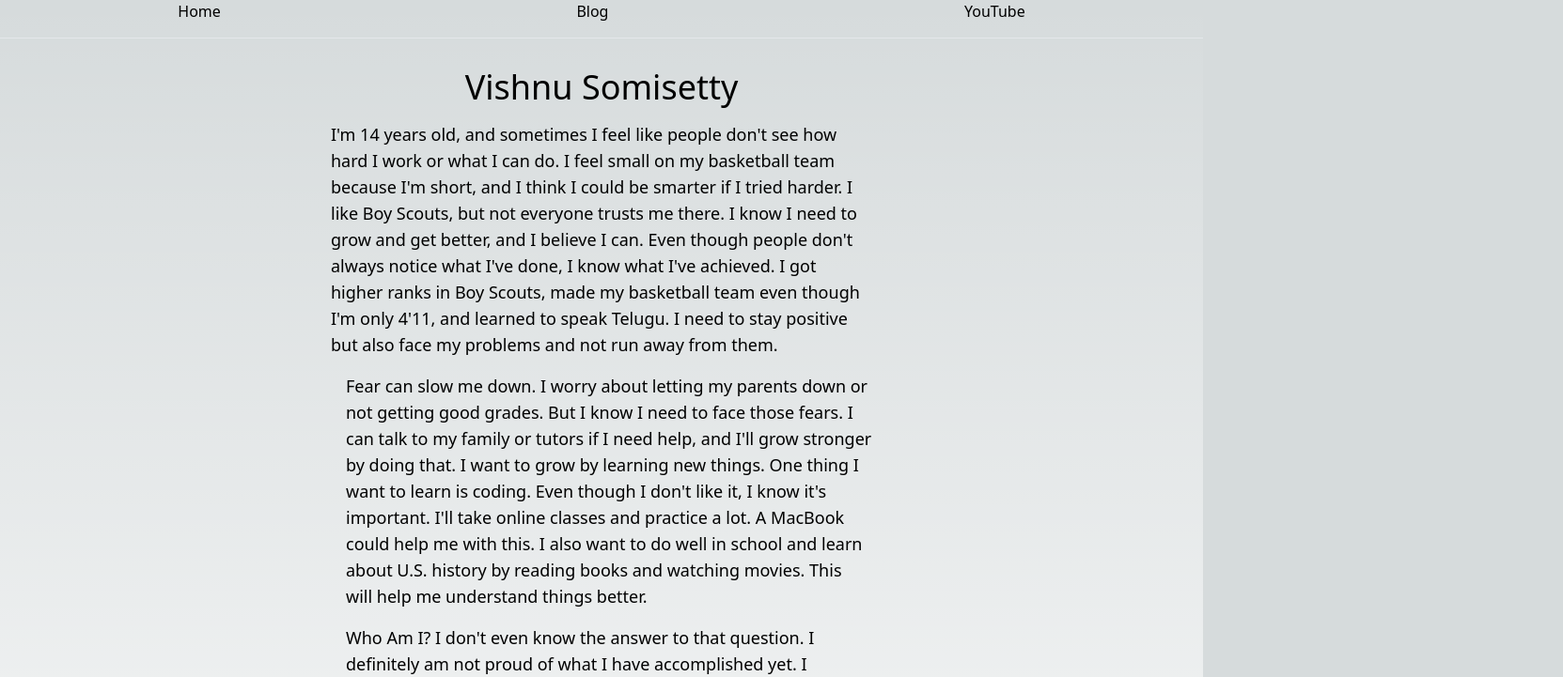
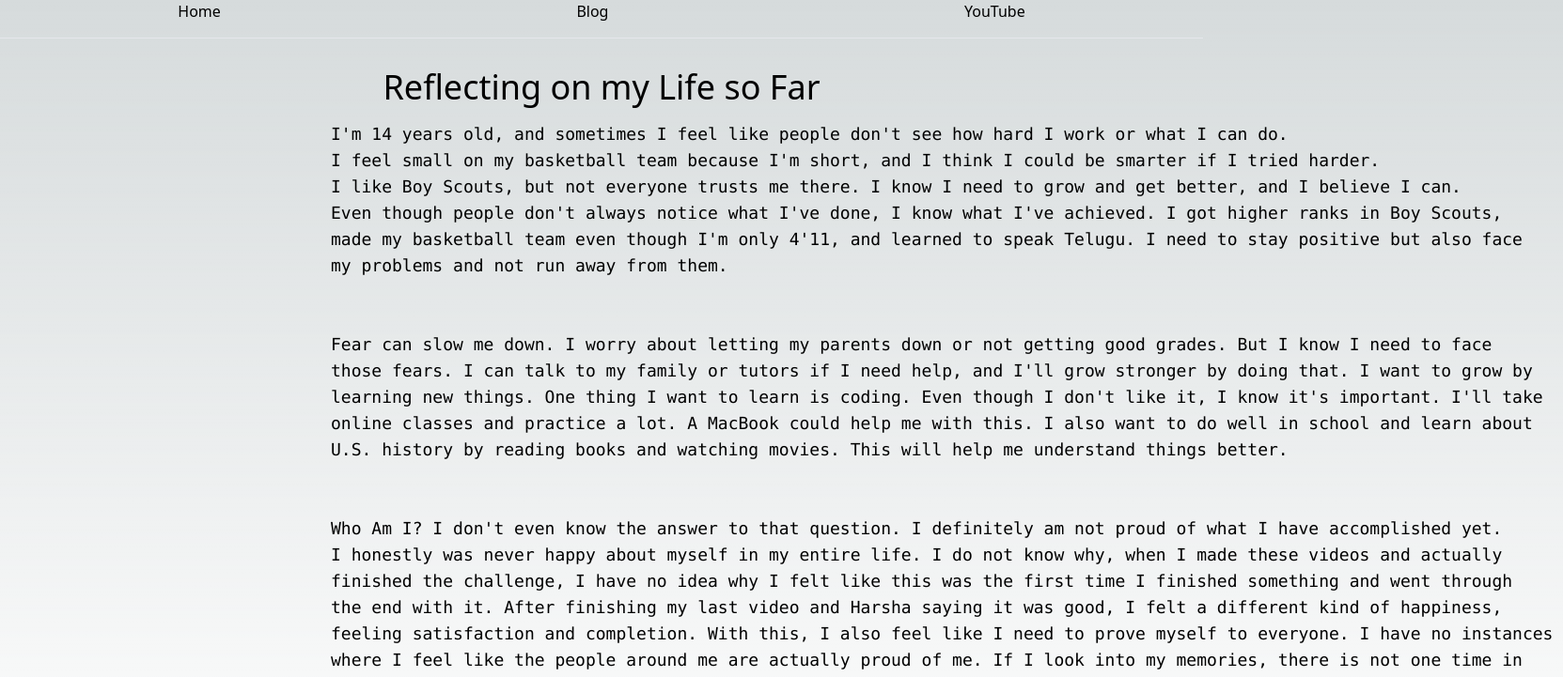
Before and after one commit to vishnusomisetty1/vishnu-website, a Next.js app: page /blog-post in a window 1280 px wide. Shown: the top 721 px of the page at 94% size, 1663 px wide, since content can reach past the window. Built offline with nearby package versions, Linux system fonts and the light colour scheme.

Commit message:
adding markdown attempt

```diff
--- a/src/pages/blog-post.tsx
+++ b/src/pages/blog-post.tsx
@@ -1,16 +1,43 @@
 import React from 'react';
 import NavBar from './NavBar';
+import ReactMarkdown from 'react-markdown';
 
 const BlogPost = () => {
+  const markdownContent = `
+    I'm 14 years old, and sometimes I feel like people don't see how hard I work or what I can do.
+    I feel small on my basketball team because I'm short, and I think I could be smarter if I tried harder.
+    I like Boy Scouts, but not everyone trusts me there. I know I need to grow and get better, and I believe I can.
+    Even though people don't always notice what I've done, I know what I've achieved. I got higher ranks in Boy Scouts,
+    made my basketball team even though I'm only 4'11, and learned to speak Telugu. I need to stay positive but also face
+    my problems and not run away from them.
+    \n
+    Fear can slow me down. I worry about letting my parents down or not getting good grades. But I know I need to face
+    those fears. I can talk to my family or tutors if I need help, and I'll grow stronger by doing that. I want to grow by
+    learning new things. One thing I want to learn is coding. Even though I don't like it, I know it's important. I'll take
+    online classes and practice a lot. A MacBook could help me with this. I also want to do well in school and learn about
+    U.S. history by reading books and watching movies. This will help me understand things better.
+    \n
+    Who Am I? I don't even know the answer to that question. I definitely am not proud of what I have accomplished yet.
+    I honestly was never happy about myself in my entire life. I do not know why, when I made these videos and actually
+    finished the challenge, I have no idea why I felt like this was the first time I finished something and went through
+    the end with it. After finishing my last video and Harsha saying it was good, I felt a different kind of happiness,
+    feeling satisfaction and completion. With this, I also feel like I need to prove myself to everyone. I have no instances
+    where I feel like the people around me are actually proud of me. If I look into my memories, there is not one time in
+    my life where I feel like my family is proud of me. I want to have the ability to do this one day. After all the things
+    they have done for me, I need to prove who I really can be. This is a question that will take me years to answer, I need
+    to realize who I really am. I will one day make everyone proud that I am who I am. One thing I also dislike is everyone
+    worried about how I will become. Everyone being worried also makes me worried about myself and all of the people around
+    me. That is one of the goals I have, for everyone to stop worrying about how I am right now. Making these videos showed
+    me that there is nothing I need to worry about yet.
+  `;
+
   return (
     <div className="text-center">
       <NavBar />
       <hr className="mt-4 mb-8" /> {/* Line under the navigation bar */}
-      <h1 className="text-4xl mb-4">Vishnu Somisetty</h1> {/* Title */}
+      <h1 className="text-4xl mb-4">Reflecting on my Life so Far</h1> {/* Title */}
       <div className="max-w-xl mx-auto text-lg text-left">
-        <p className="mb-4">I'm 14 years old, and sometimes I feel like people don't see how hard I work or what I can do. I feel small on my basketball team because I'm short, and I think I could be smarter if I tried harder. I like Boy Scouts, but not everyone trusts me there. I know I need to grow and get better, and I believe I can. Even though people don't always notice what I've done, I know what I've achieved. I got higher ranks in Boy Scouts, made my basketball team even though I'm only 4'11, and learned to speak Telugu. I need to stay positive but also face my problems and not run away from them.</p>
-        <p className="ml-4 mb-4">Fear can slow me down. I worry about letting my parents down or not getting good grades. But I know I need to face those fears. I can talk to my family or tutors if I need help, and I'll grow stronger by doing that. I want to grow by learning new things. One thing I want to learn is coding. Even though I don't like it, I know it's important. I'll take online classes and practice a lot. A MacBook could help me with this. I also want to do well in school and learn about U.S. history by reading books and watching movies. This will help me understand things better.</p>
-        <p className="ml-4 mb-4">Who Am I? I don't even know the answer to that question. I definitely am not proud of what I have accomplished yet. I honestly was never happy about myself in my entire life. I do not know why, when I made these videos and actually finished the challenge, I have no idea why I felt like this was the first time I finished something and went through the end with it. After finishing my last video and Harsha saying it was good, I felt a different kind of happiness, feeling satisfaction and completion. With this, I also feel like I need to prove myself to everyone. I have no instances where I feel like the people around me are actually proud of me. If I look into my memories, there is not one time in my life where I feel like my family is proud of me. I want to have the ability to do this one day. After all the things they have done for me, I need to prove who I really can be. This is a question that will take me years to answer, I need to realize who I really am. I will one day make everyone proud that I am who I am. One thing I also dislike is everyone worried about how I will become. Everyone being worried also makes me worried about myself and all of the people around me. That is one of the goals I have, for everyone to stop worrying about how I am right now. Making these videos showed me that there is nothing I need to worry about yet.</p>
+        <ReactMarkdown>{markdownContent}</ReactMarkdown>
       </div>
     </div>
   );
```
